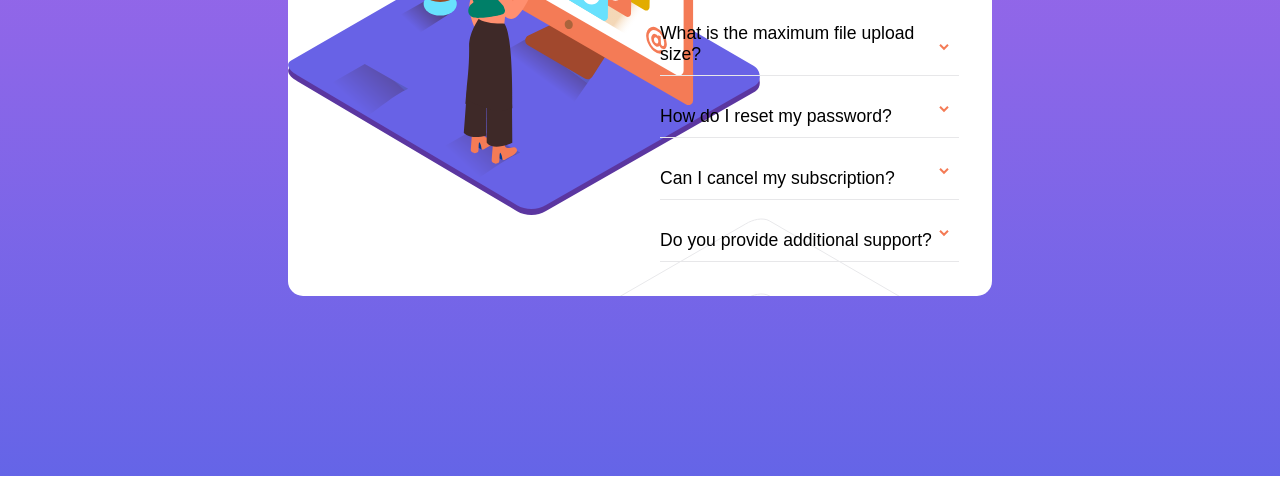
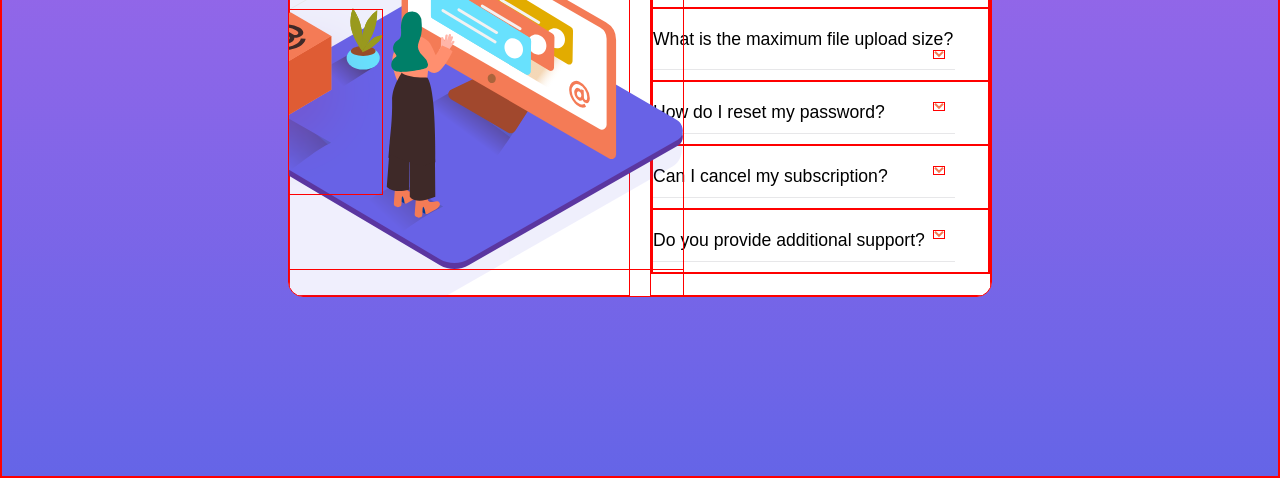
Before and after one commit to lewis-ingleton/FAQ-accordion-card, a plain HTML site: page index.html in a window 1280 px wide. Shown: the part 324-802 px from the top of the page. Drawn offline with Linux system fonts and the light colour scheme.

Commit message:
left-image layout

```diff
--- a/style/style.css
+++ b/style/style.css
@@ -2,7 +2,7 @@
     margin: 0;
     padding: 0;
     box-sizing: border-box;
-    /* border: red solid 1px; */
+    border: red solid 1px;
 }
 
 body {
@@ -46,20 +46,28 @@ h2 {
 
 #image-container {
     width: 50%;
-
+    position: relative;
 }
 
 #woman-desktop {
-
-
+    left: 50px;
+    position: absolute;
+    left: -80px;
+    top: 50px;
+    z-index: 1;
 }
 
 #pattern-desktop {
-
+    position: absolute;
+    left: -574px;
+    bottom: -125px;
 }
 
 #box-desktop {
-
+    position: absolute;
+    z-index: 5;
+    left: -100px;
+    top: 150px;
 }
 
 /* accordion styling  */
```
